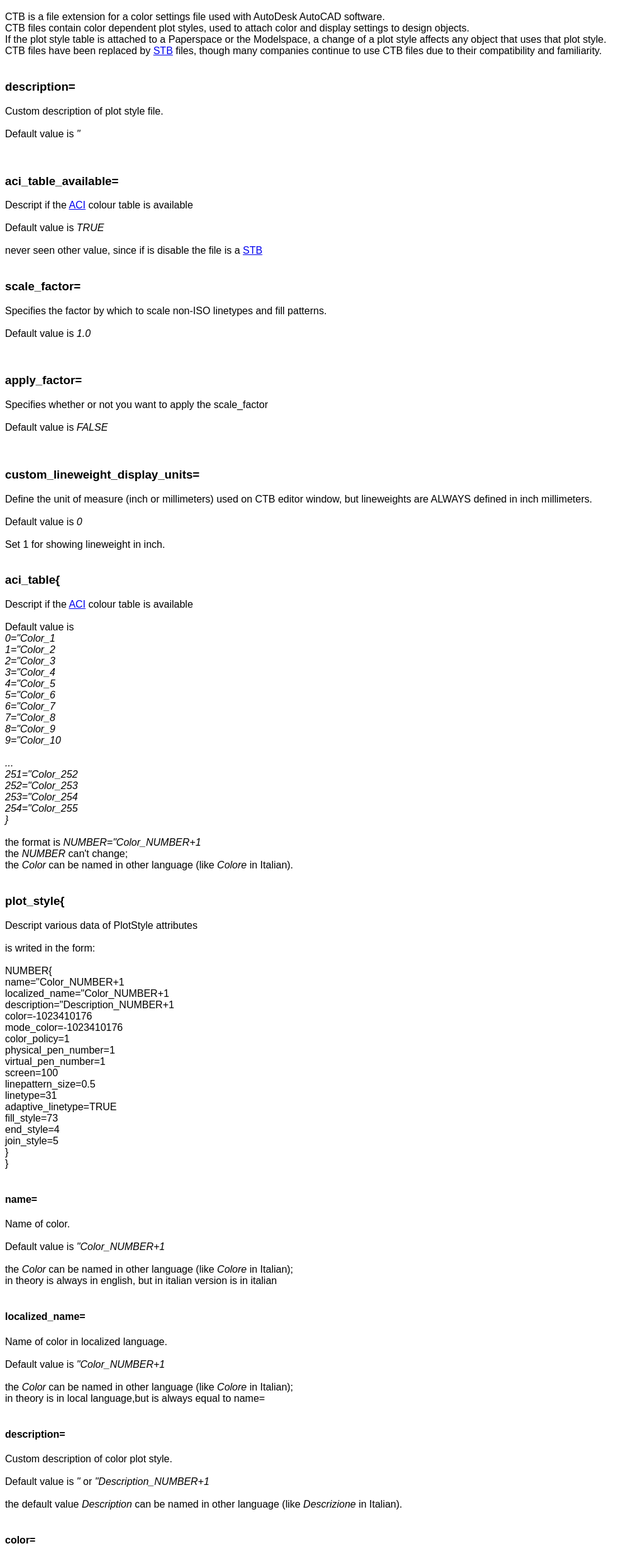
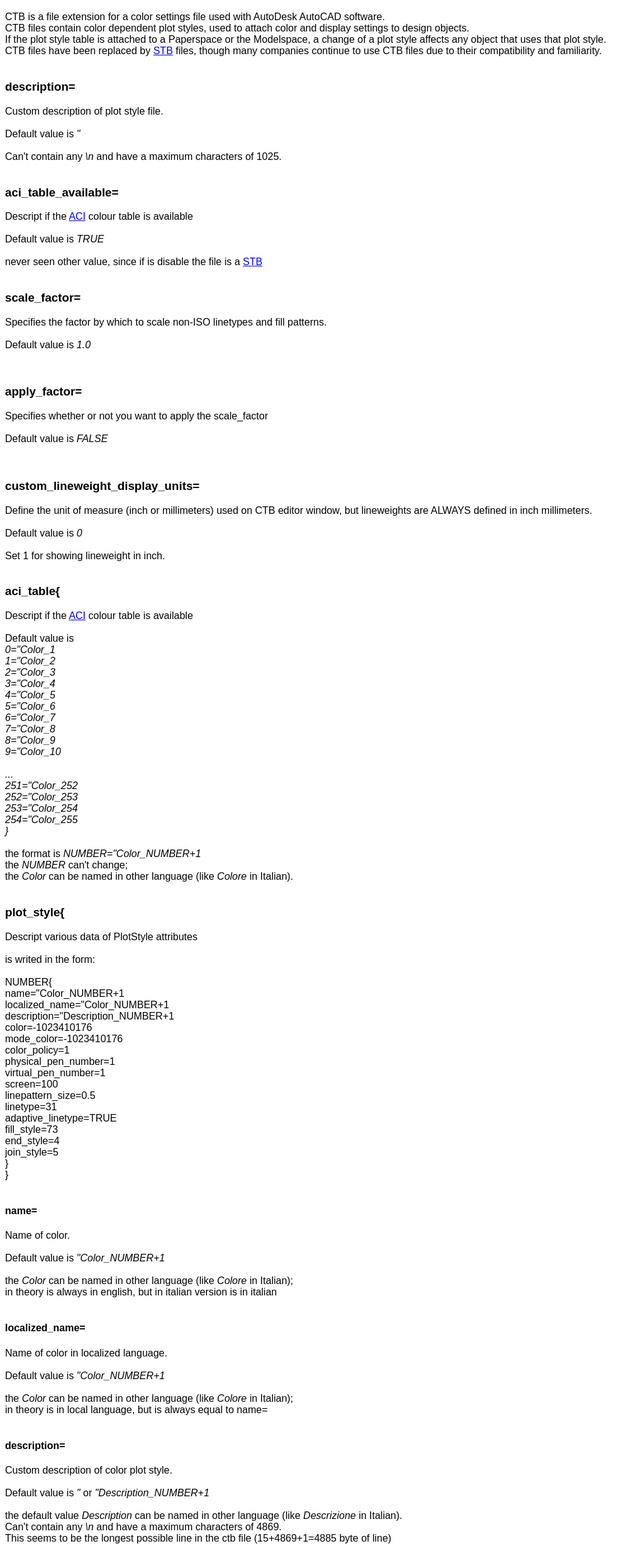
Before and after one commit to paolo-caroni/LibrePIA, a plain HTML site: page doc/CTB.html in a window 1280 px wide. Shown: the part 48-2522 px from the top of the page at 63% size, without its empty margins (0-1019 px from the left). Drawn offline with Linux system fonts and the light colour scheme.

Commit message:
add other info for ctb

```diff
--- a/doc/CTB.html
+++ b/doc/CTB.html
@@ -22,6 +22,7 @@ CTB files have been replaced by <a href="STB.html" title="Named Plot Style Table
 <p>
 Custom description of plot style file.<br><br>
 Default value is <cite>"</cite><br><br>
+Can't contain any <cite>\n</cite> and have a maximum characters of 1025.<br>
 <br>
 <h3>aci_table_available=</h3>
 <p>
@@ -95,6 +96,7 @@ is writed in the form:<br><br>
 <br>
 <h4>name=</h4>
 <p>
+<!-- need more investigations for different languages-->
 Name of color.<br><br>
 Default value is <cite>"Color_NUMBER+1</cite><br><br>
 the <cite>Color</cite> can be named in other language (like <cite>Colore</cite> in Italian);<br>
@@ -102,16 +104,19 @@ in theory is always in english, but in italian version is in italian<br>
 <br>
 <h4>localized_name=</h4>
 <p>
+<!-- need more investigations for different languages-->
 Name of color in localized language.<br><br>
 Default value is <cite>"Color_NUMBER+1</cite><br><br>
 the <cite>Color</cite> can be named in other language (like <cite>Colore</cite> in Italian);<br>
-in theory is in local language,but is always equal to name=<br>
+in theory is in local language, but is always equal to name=<br>
 <br>
 <h4>description=</h4>
 <p>
 Custom description of color plot style.<br><br>
 Default value is <cite>"</cite> or <cite>"Description_NUMBER+1</cite><br><br>
 the default value <cite>Description</cite> can be named in other language (like <cite>Descrizione</cite> in Italian).<br>
+Can't contain any <cite>\n</cite> and have a maximum characters of 4869.<br>
+This seems to be the longest possible line in the ctb file (15+4869+1=4885 byte of line)<br>
 <br>
 <h4>color=</h4>
 <p>
@@ -186,7 +191,7 @@ Default value is <cite>100</cite><br><br>
 Valid range is from <cite>0</cite> to <cite>100</cite><br><br>
 Full colour intensity is <cite>100</cite><br>
 No colour intensity (not printed at all) is <cite>0</cite><br>
-In order for screening to work, the dithering option seems to be active.<br>
+In order for screening to work, the dithering option seems to be automatically enabled.<br>
 <br>
 <h4>linepattern_size=</h4>
 <p>
```
